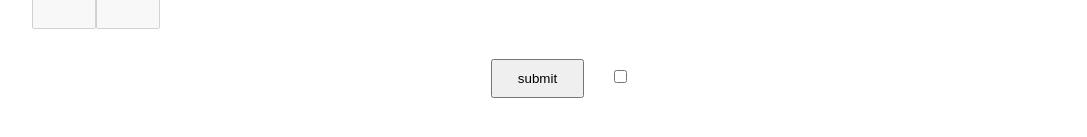
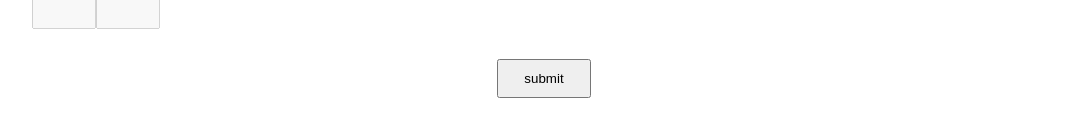
Before and after one commit to refixshow/password-input, a React (Create React App) app: page / in a window 1280 px wide. Shown: the part 371-508 px from the top of the page, without its empty margins (96-1183 px from the left). Built offline with nearby package versions, Linux system fonts and the light colour scheme.

Commit message:
IT FKIN WORKS

```diff
--- a/src/PasswordInput.tsx
+++ b/src/PasswordInput.tsx
@@ -12,9 +12,9 @@ const PasswordInput: FC<Props> = ({ password, onSucces }) => {
   const [length] = useState(
     Math.floor(Math.random() * 5) + password.length + 2
   );
-  const [isPasswordVisible, togglePasswordVisibility] = useState<boolean>(
-    false
-  );
+  // const [isPasswordVisible, togglePasswordVisibility] = useState<boolean>(
+  //   false
+  // );
 
   const fillDisabledInputs = useCallback(() => {
     for (let i: number = 0; i < length; i++) {
@@ -56,7 +56,8 @@ const PasswordInput: FC<Props> = ({ password, onSucces }) => {
             name={`password char ${idx}`}
             autoFocus={idx === 0}
             key={idx}
-            type={isPasswordVisible ? "text" : "password"}
+            type="text"
+            // type={isPasswordVisible ? "text" : "password"}
             disabled={idx === disabledInputs.find((el: number) => el === idx)}
             ref={(ref: HTMLInputElement) => (inputsRef.current[idx] = ref)}
             minLength={1}
@@ -72,12 +73,12 @@ const PasswordInput: FC<Props> = ({ password, onSucces }) => {
       </div>
       <div>
         <input type="submit" value="submit" />
-        <input
+        {/* <input
           type="checkbox"
           onChange={() => {
             togglePasswordVisibility(!isPasswordVisible);
           }}
-        />
+        /> */}
       </div>
     </form>
   );
```
